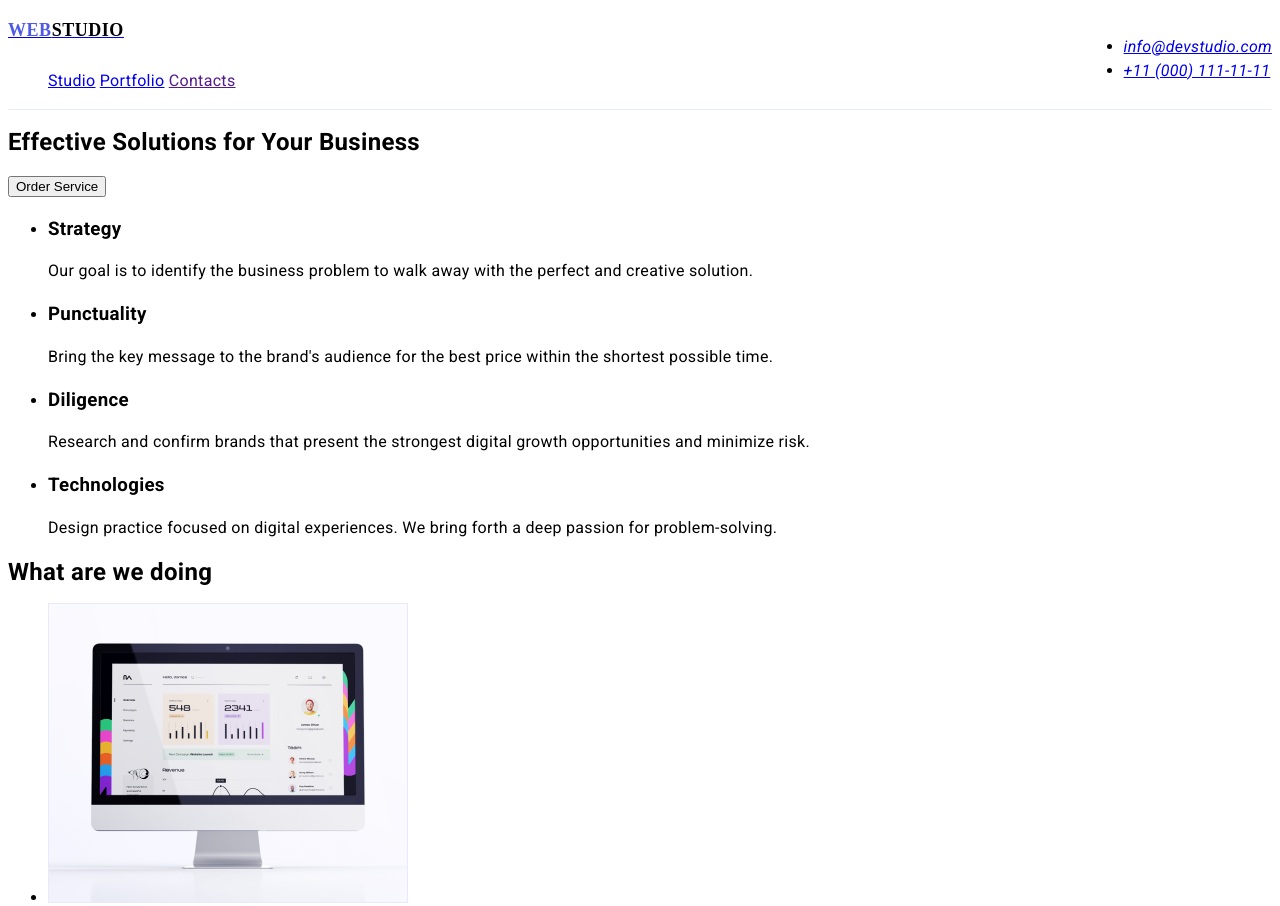
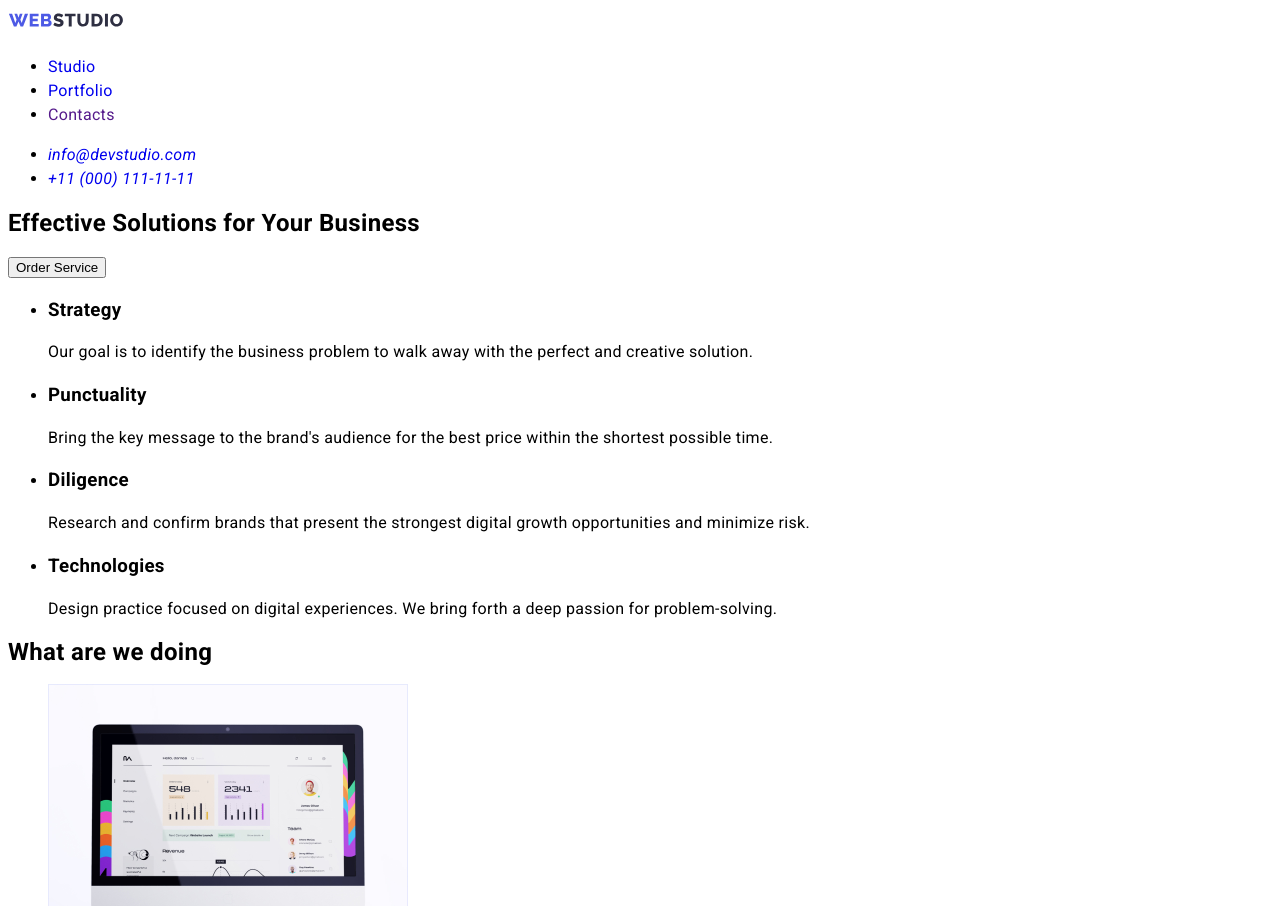
Before and after one commit to Viktor363/goit-markup-hw-02, a plain HTML site: page index.html in a window 1280 px wide. Shown: the top 906 px of the page. Drawn offline with Linux system fonts and the light colour scheme.

Commit message:
upgrade 0

```diff
--- a/css/styles.css
+++ b/css/styles.css
@@ -6,53 +6,6 @@ body{
     line-height: 24px;
     letter-spacing: 0.02em;
 }
- nav li{
-    display: inline-block;
-    list-style: none;
-    text-decoration: none;
-}
-.contact{
-    list-style: none;
-        text-decoration: none;
-        display: inline-block;
-}
-.container{
-    display: flex;
-    align-items: center;
-    justify-content: flex-end;
-    /* width: 1440px; */
-    /* height: 72px; */
-    left: 0px;
-    top: 0px;
-    background: #FFFFFF;
-    border-bottom: 1px solid #E7E9FC;
-    text-decoration: none;
-}
-.webStudio{
-    margin-right: auto;
-    text-decoration: none;
-    display: inline-block;
-}
-.nav_links{
-    float: left;
-    text-decoration: none;
-}
-span{
-    color: #4D5AE5;
-    text-decoration: none;
-}
-.logo{
-    width: 71px;
-        height: 21px;
-        font-family: 'Raleway';
-        font-style: normal;
-        font-weight: 800;
-        font-size: 18px;
-        line-height: 21px;
-            display: flex;
-                align-items: center;
-                letter-spacing: 0.03em;
-                text-transform: uppercase;
-                text-decoration: none;
-    color:black;
-}
+ a {
+     text-decoration: none;
+ }
--- a/index.html
+++ b/index.html
@@ -14,28 +14,23 @@
 
     <title>WebStudio</title>
   </head>
-  <header>
-    <div class="container">
-      <div class="webStudio">
-        <a href="./index.html">
-          <h1 class="logo"><span>Web</span>Studio</h1>
-        </a>
+   <body>
+    <header>
+      <a href=""><img src="./images/Logo.svg" alt="Logo" /></a>
         <nav>
-          <ul class="nav_links">
-            <li><a href="index.html">Studio</a></li>
-            <li><a href="portfolio.html">Portfolio</a></li>
+          <ul>
+            <li><a href="./index.html">Studio</a></li>
+            <li><a href="./portfolio.html">Portfolio</a></li>
             <li><a href="">Contacts</a></li>
           </ul>
         </nav>
-      </div>
-      <address class="contact">
+      <address>
         <ul>
           <li><a href="mailto:info@devstudio.com">info@devstudio.com</a></li>
           <li><a href="tel:+110001111111">+11 (000) 111-11-11</a></li>
         </ul>
       </address>
-    </div>
-  </header>
+    </header>
   <main>
     <section>
       <h1>Effective Solutions for Your Business</h1>
```
Also changed, not shown: .prettierrc.json (added), images/Logo.svg (added), images/Studio.svg (added), images/Web.svg (added).
